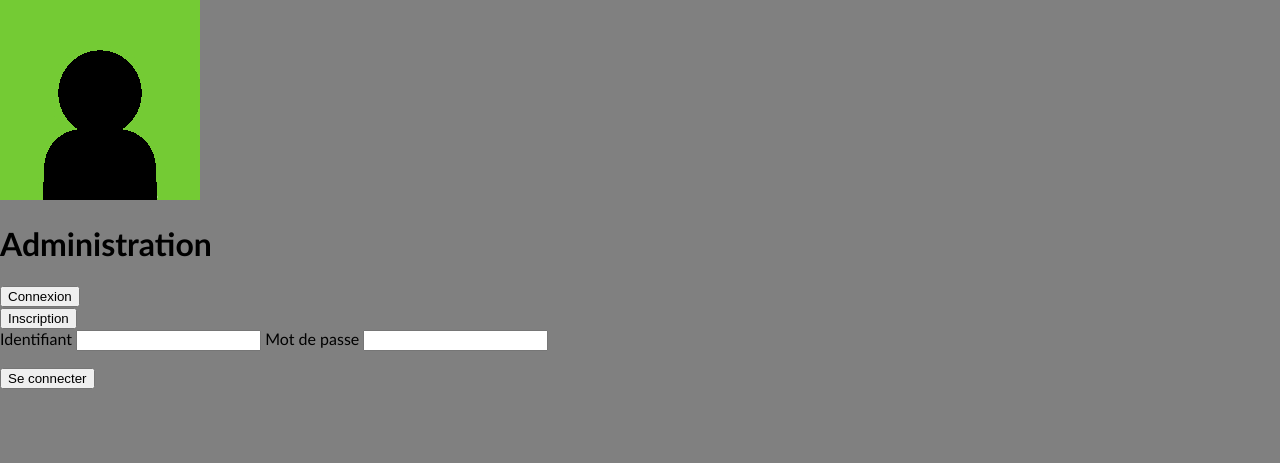
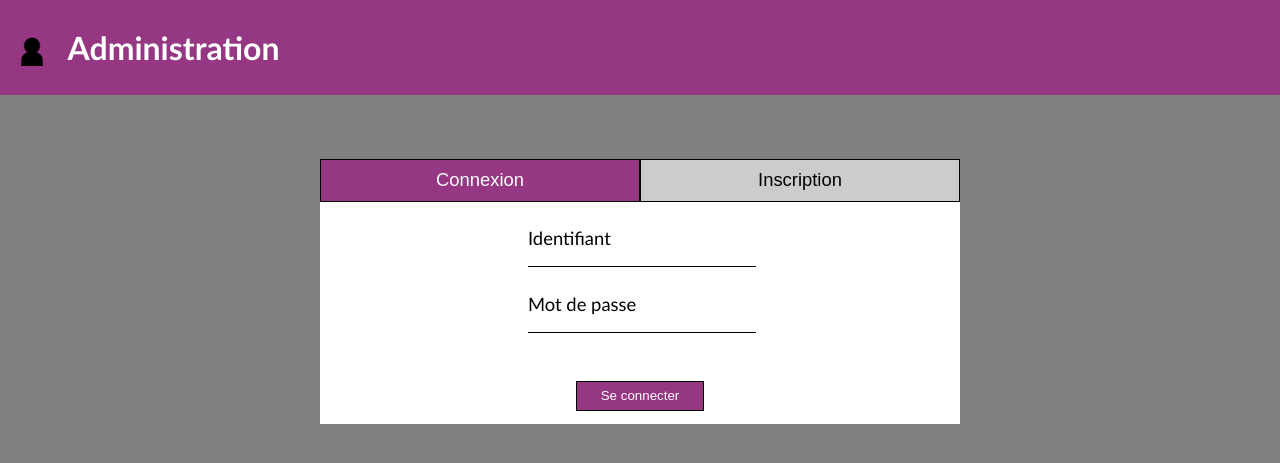
Before and after one commit to LeMecChelou/Projet_Trombinoscope, a PHP site: page /trombi-admin/index.php in a window 1280 px wide. Shown: the top 463 px of the page. Run offline with PHP 8.4, Linux system fonts and the light colour scheme.

Commit message:
Début du site administration.

```diff
--- a/Trombinoscope/trombi-admin/assets/style.css
+++ b/Trombinoscope/trombi-admin/assets/style.css
@@ -1,24 +1,154 @@
 body{
-    font-family: Calibri, serif;
-    background-color: gray;
-    margin: 0;
+	font-family: Calibri, serif;
+	background-color: gray;
+	margin: 0;
 }
 
 
-#boutons{
-	display: flex;
-	margin-top: 20%;
-	margin-left: 42.5%;
+/* ------------------------------------------ */
+/*          Site de l'administration          */
+/* ------------------------------------------ */
+#header{
+	background-color: #953782;
+	color: white;
+	margin-top: 0;
+	padding-left: 1%;
+	padding-top: 0.5%;
+	padding-bottom: 0.5%;
 }
 
-.bouton_choix_site{
+#header h1{
+	display: inline-block;
+}
+
+#header a{
 	text-decoration: none;
-	text-align: center;
-	background-color: #74cb34;
-	padding: 1% 1% 1% 1%;
-	width: 10%;
+}
+
+#logo_site{
+	margin-top: 0.5%;
+	margin-bottom: -0.5%;
+	margin-right: 1%;
+	width: 3%;
+}
+
+#conteneur_choix{
+	background-color: white;
+	margin-top: 5%;
+	margin-left: 25%;
+	width: 50%;
+}
+
+#boutons_choix{
+	display:flex;
+}
+
+#bouton_droit{
+	display: inline-block;
+	width: 50%;
 }
 
 #bouton_gauche{
-	margin-right: 1%;
+	display: inline-block;
+	width: 50%;
+	margin-right: 0;
 }
+
+#choix_actif{
+	font-size: 115%;
+	background-color: #953782;
+	color: white;
+	border: black 1px solid;
+	width: 100%;
+	padding-top: 3%;
+	padding-bottom: 3%;
+}
+
+#choix_actif:hover{
+	background-color: #823072;
+}
+
+#choix_inactif{
+	font-size: 115%;
+	background-color: #cccccc;
+	border: black 1px solid;
+	width: 100%;
+	padding-top: 3%;
+	padding-bottom: 3%;
+}
+
+#choix_inactif:hover{
+	background-color: #b3b3b3;
+}
+
+#formulaire{
+	margin-left: 0;
+	margin-bottom: 5%;
+}
+
+.input_label{
+	display: block;
+	font-size: 115%;
+	margin-left: 32.5%;
+	margin-top: 4%;
+}
+
+.input_form{
+	display: block;
+	border: none;
+	border-bottom: black 1px solid;
+	margin-left: 32.5%;
+	width: 35%;
+}
+
+#bouton_submit_form{
+	border: black 1px solid;
+	background-color: #953782;
+	color: white;
+	margin-top: 5%;
+	margin-bottom: 2%;
+	margin-left: 40%;
+	width: 20%;
+	padding-top: 1%;
+	padding-bottom: 1%;
+}
+
+#bouton_submit_form:hover{
+	background-color: #823072;
+}
+
+#bouton_submit_form:active{
+	background-color: #8c8c8c;
+}
+
+.input_form_img{
+	display: block;
+	margin-left: 32.5%;
+	width: 35%;
+}
+
+
+#erreur_formulaire{
+	display: block;
+	margin-left: 32.5%;
+	width: 35%;
+	color: red;
+}
+
+
+/* ------------------------------------------------- */
+/*          Page utilisateur administration          */
+/* ------------------------------------------------- */
+
+#bouton_deco{
+	float:  right;
+	font-size: 120%;
+	color: black;
+	border-left: black 1px solid;
+	margin-top: -0.5%;
+	padding: 2.2% 1% 2.2% 1%;
+}
+
+#bouton_deco:hover{
+	background-color: #823072;
+}
--- a/Trombinoscope/trombi-admin/files/administration.csv
+++ b/Trombinoscope/trombi-admin/files/administration.csv
@@ -1 +1 @@
-hdhr;osu;OSU;osu.hdhr@gmail.com;8940e8ff0f04597c66a62787edb93b06326de8682f90753ba482917658478592
+osuLove;Osu;OSU;osu@love.com;2e85945beee852ce457a7edb3cbf5066ce4d093a6429ebee6e5ede74150b5270;5ea301a6f2636
--- a/Trombinoscope/trombi-admin/index.php
+++ b/Trombinoscope/trombi-admin/index.php
@@ -1,5 +1,6 @@
 <?php
-if (isset($_SESSION)){
+    session_start();
+    if (isset($_SESSION['token'])){
         $token = explode(';', $_SESSION['token']);
 
         if ($token[1] == 'administration'){
@@ -55,7 +56,7 @@ if (isset($_SESSION)){
                     <input type="text" id="input_id" class="input_form" name="input_id"/>
 
                     <label class="input_label" for="input_mdp">Mot de passe</label>
-                    <input type="password" id="input_mdp" class="input_form" name="input_passwd"/>
+                    <input type="password" id="input_mdp" class="input_form" name="input_mdp"/>
 
                     <p id='erreur_formulaire'>
                         <?php
--- a/Trombinoscope/trombi-etu/files/api_keys.json
+++ b/Trombinoscope/trombi-etu/files/api_keys.json
@@ -1 +1 @@
-[["Nein","QRMun\\Xofy\\_cWxlA`fHBQLlIQRM[L",6,12],["bguirlet@gmail.com","\\IwEnubfykNsCaDPxrkVs\\leULXf_w",0,0],["delafontainejeaneude@gmail.com","esmLIOSPF`giIUKd]fuAWXiGAXFsVu",0,0]]
+[["Nein","YW^HFuKa^RZclWRIDUIKRFfle_hQWA",3,14]]
--- a/Trombinoscope/trombi-etu/files/logs_api.json
+++ b/Trombinoscope/trombi-etu/files/logs_api.json
@@ -1 +1 @@
-[{"Action":"Requete: 'all'","Type":"API","Year":2020,"Month":4,"Day":24,"Hour":12,"Minute":16,"Second":48},{"Action":"Requete: 'all'","Type":"API","Year":2020,"Month":4,"Day":24,"Hour":12,"Minute":16,"Second":56}]
+[{"Action":"Requete: 'all'","Type":"API","Year":2020,"Month":4,"Day":24,"Hour":12,"Minute":16,"Second":48},{"Action":"Requete: 'all'","Type":"API","Year":2020,"Month":4,"Day":24,"Hour":12,"Minute":16,"Second":56},{"Action":"Requete: 'all'","Type":"API","Year":2020,"Month":4,"Day":24,"Hour":14,"Minute":53,"Second":45},{"Action":"Requete: 'all'","Type":"API","Year":2020,"Month":4,"Day":24,"Hour":14,"Minute":53,"Second":51},{"Action":"Requete: 'all'","Type":"API","Year":2020,"Month":4,"Day":24,"Hour":14,"Minute":53,"Second":52},{"Action":"Requete: 'all'","Type":"API","Year":2020,"Month":4,"Day":24,"Hour":14,"Minute":57,"Second":39}]
--- a/Trombinoscope/trombi-etu/fileslogs_api.json
+++ /dev/null
@@ -1 +0,0 @@
-[{"Action":"Tentative de connexion avec une cl\u00e9 d'API fausse\/inexistante.","Year":2020,"Month":4,"Day":24,"Hour":11,"Minute":14,"Second":25}]
--- a/Trombinoscope/trombi-etu/fileslogs_etu.json
+++ /dev/null
@@ -1 +0,0 @@
-[{"Action":"Tentative de connexion avec une cl\u00e9 d'API fausse\/inexistante.","Year":2020,"Month":4,"Day":24,"Hour":11,"Minute":14,"Second":25}]
--- a/Trombinoscope/trombi-etu/scripts/getApiKey.js
+++ b/Trombinoscope/trombi-etu/scripts/getApiKey.js
@@ -1,7 +1,7 @@
 function getApiKey(){
-    let mail = document.getElementById("bouton_mail_key");
+    let mail = document.getElementById("mail_api_key");
     let form = document.getElementById("formulaire_mail_api");
-    let erreur =document.getElementById("erreur_mail_api");
+    let erreur =document.getElementById("erreur_get");
 
     if (mail.value !== ""){
         let cle = createKey();
```
Also changed, not shown: Trombinoscope/scripts/PHP/check_connection.php (+1 -7 lines), Trombinoscope/trombi-admin/administration.php (+45 -1 lines), Trombinoscope/trombi-etu/assets/style.css (+21 -7 lines), Trombinoscope/trombi-etu/documentation_api.php (+33 -7 lines), Trombinoscope/trombi-etu/files/logs_etu.json (+1 -1 lines), Trombinoscope/trombi-etu/scripts/getBackApiKey.js (added, +12 -0 lines), Trombinoscope/trombi-etu/scripts/getBackApiKey.php (added, +16 -0 lines), Trombinoscope/trombi-etu/scripts/saveApiKey.php (+7 -0 lines), Trombinoscope/trombi-admin/assets/logo_site.png, accountCreator/comptes.csv, 1 other file. Lines whose indentation alone changed are shown as unchanged.
